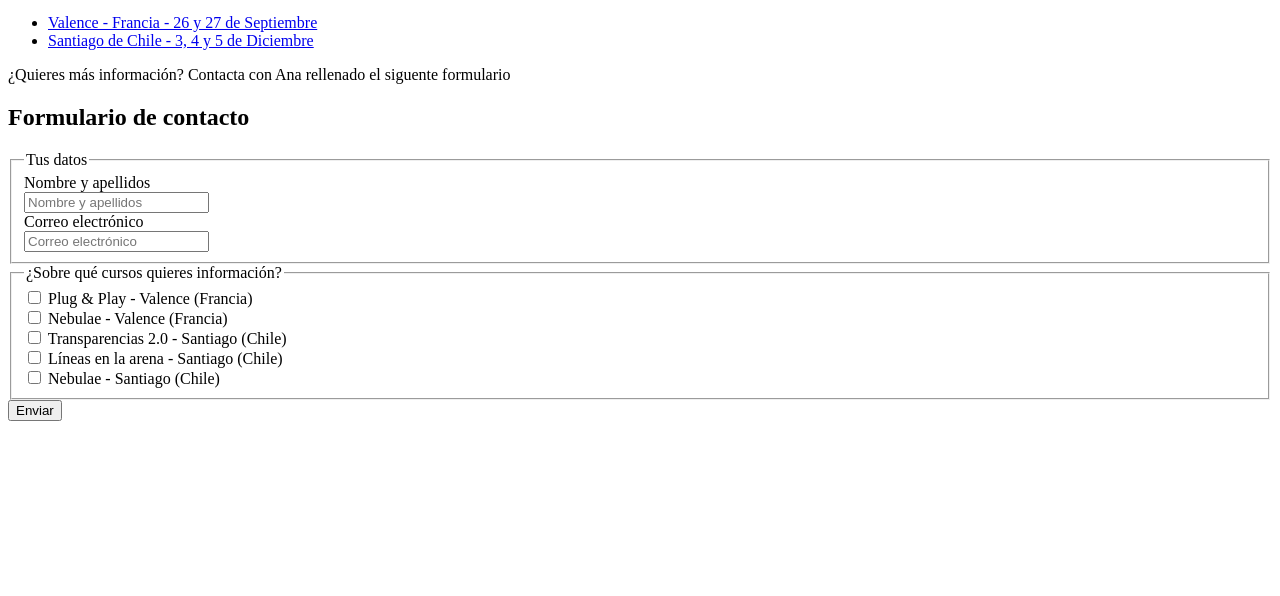
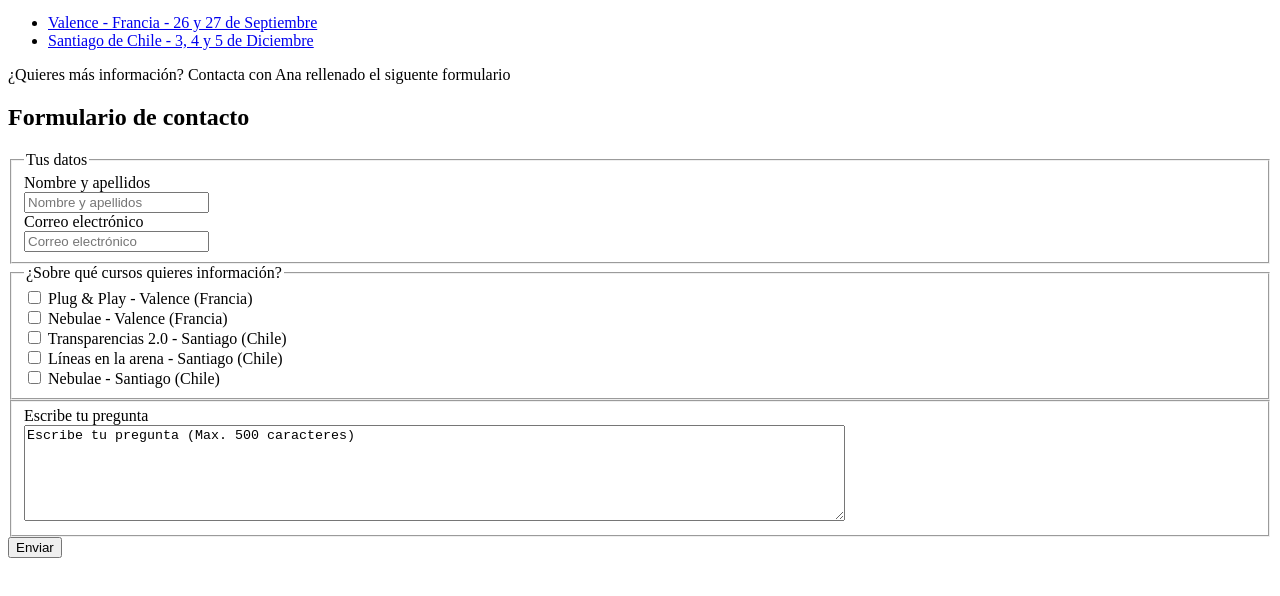
Before and after one commit to AnaBelchiQAOrganization/cursos-2026, a plain HTML site: page index.html in a window 1280 px wide. Shown: the part 100-696 px from the top of the page. Drawn offline with Linux system fonts and the light colour scheme.

Commit message:
Ultimos cambios del formulario
Añadido textarea para mensaje

```diff
--- a/index.html
+++ b/index.html
@@ -61,6 +61,11 @@
                 <label for="cursonebulaecl">Nebulae - Santiago (Chile)</label>
             </fieldset>
 
+            <fieldset>
+                <label for="mensajetexto">Escribe tu pregunta</label><br>
+                <textarea name="mensaje" id="mensajetexto" cols="100" rows="6">Escribe tu pregunta (Max. 500 caracteres)</textarea><br>
+            </fieldset>
+
             <button type="submit">Enviar</button>
             </form>
     </section>
```
